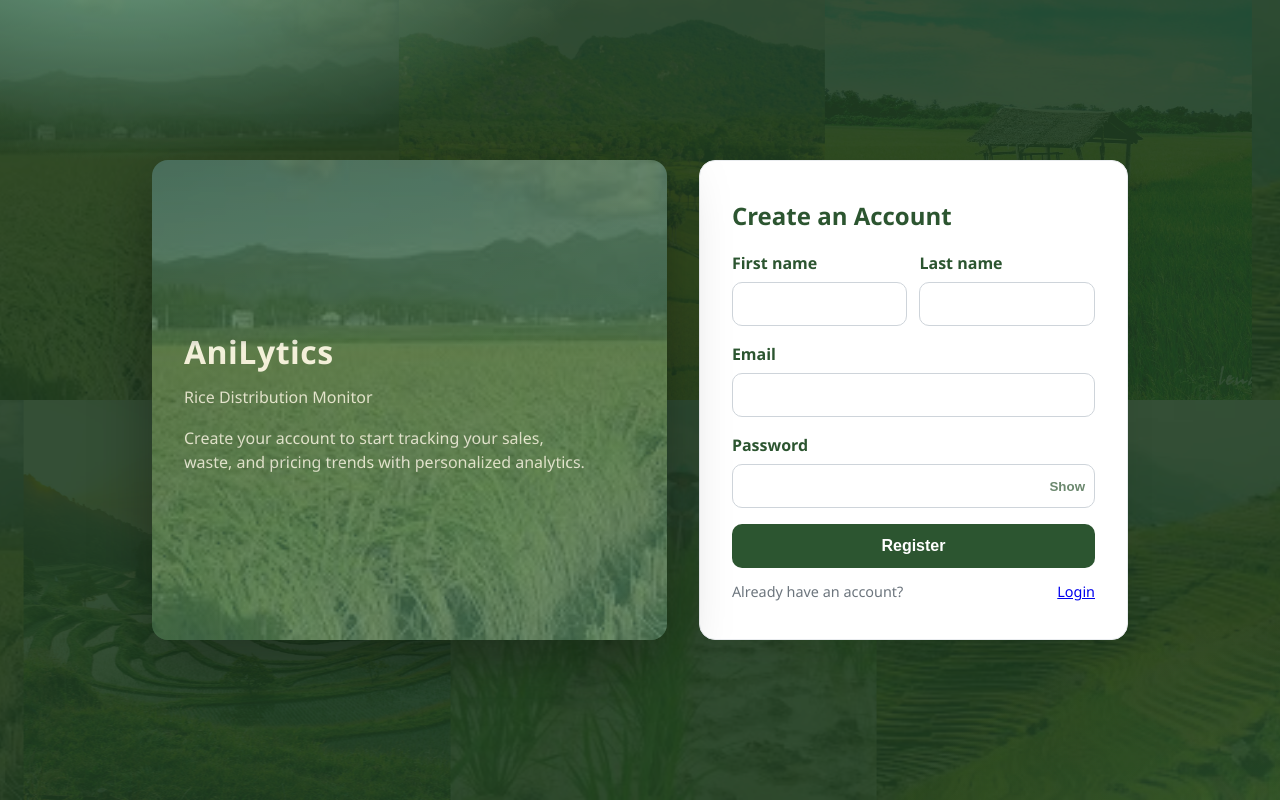
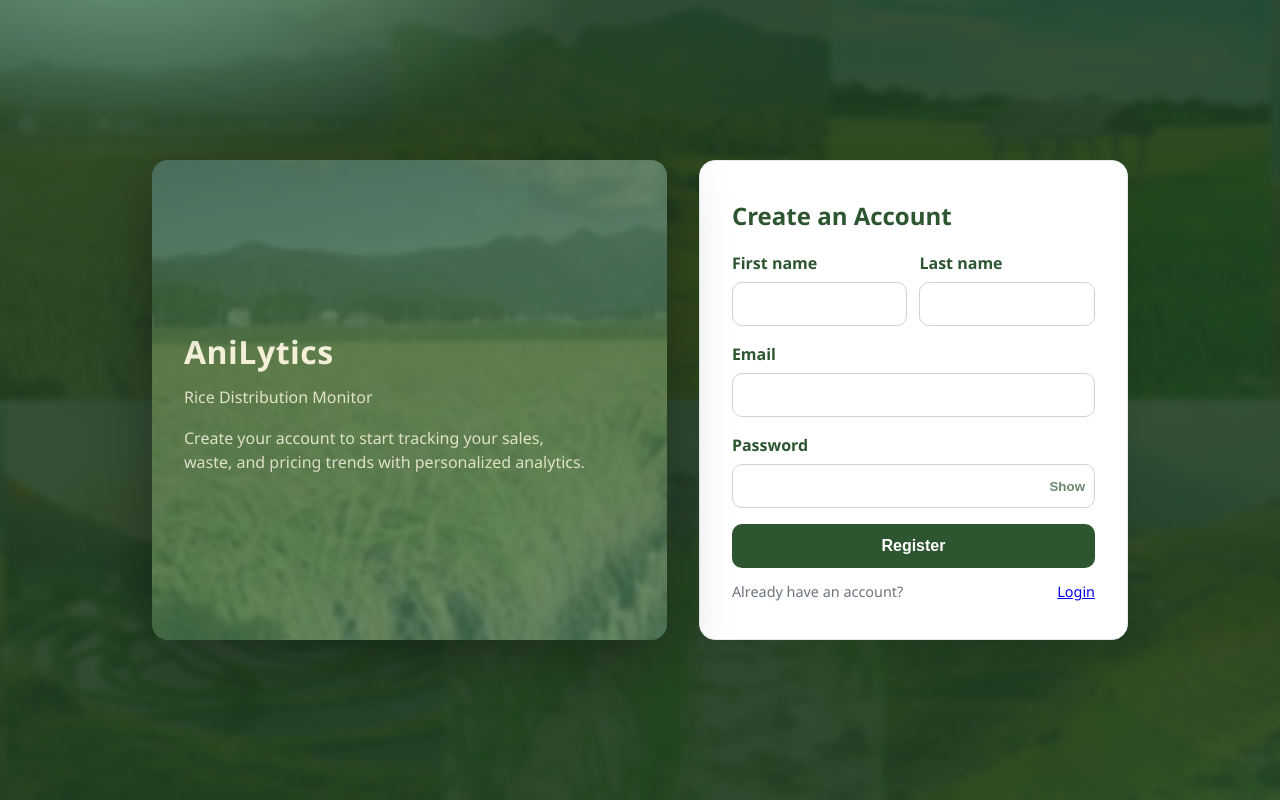
Before and after one commit to Vince0028/anilytics-rice-app, a Flask app: page /register in a window 1280 px wide. Run offline with Flask 2, Linux system fonts and the light colour scheme; some libraries are stand-ins or nearby versions.

Commit message:
bg fixes

```diff
--- a/static/style.css
+++ b/static/style.css
@@ -6,9 +6,22 @@
 
 body {
   font-family: "Segoe UI", Tahoma, Geneva, Verdana, sans-serif;
-  background-color: #f5f7fa;
+  background-color: transparent;
   color: #333;
   line-height: 1.6;
+  position: relative;
+}
+
+body:not(.auth)::before {
+  content: "";
+  position: fixed;
+  inset: 0;
+  background: url('/image/rice13.png') no-repeat center center;
+  background-size: cover;
+  filter: blur(4px);
+  transform: scale(1.03);
+  will-change: transform, filter;
+  z-index: -1;
 }
 
 /* Enhanced Analytics Styles */
@@ -802,7 +815,7 @@ body {
 /* Main Content Enhancement */
 .main-content {
     min-height: calc(100vh - 80px);
-    background: #f8f9fa;
+    background: transparent;
     padding: 2rem 0;
 }
 
--- a/templates/register.html
+++ b/templates/register.html
@@ -8,7 +8,9 @@
     <style>
         html { overflow-y: scroll; }
         body { min-height: 100vh; margin: 0; display: flex; align-items: center; justify-content: center; background: radial-gradient(1200px 600px at 10% -10%, #6fa37f 0%, transparent 40%), radial-gradient(1200px 600px at 110% 110%, #2c5530 0%, #1f3d21 45%); position: relative; overflow: hidden; }
-        .bg-carousel { position: absolute; inset: 0; opacity: .2; pointer-events: none; overflow: hidden; }
+        /* Hide global rice13 background on auth page */
+        body::before { content: none !important; display: none !important; }
+        .bg-carousel { position: absolute; inset: 0; opacity: .2; pointer-events: none; overflow: hidden; filter: blur(3px); transform: scale(1.03); }
         .bg-row { position:absolute; left:0; right:0; height:50%; overflow:hidden; }
         .bg-row.top { top:0; }
         .bg-row.bottom { bottom:0; }
@@ -22,7 +24,7 @@
         .brand-card { position: relative; background: linear-gradient(160deg, #2c5530, #4a7c59); color: #fff; border-radius: 16px; padding: 2rem; display: flex; flex-direction: column; justify-content: center; box-shadow: 0 20px 60px rgba(0,0,0,.35); overflow: hidden; min-height: clamp(440px, 60vh, 560px); }
         .brand-card h1 { margin: 0 0 .25rem 0; font-size: 2rem; letter-spacing: .5px; }
         .brand-card p { margin: .25rem 0 0 0; opacity: .9; }
-        .carousel { position: absolute; inset: 0; opacity: .25; }
+        .carousel { position: absolute; inset: 0; opacity: .25; filter: blur(2px); transform: scale(1.02); }
         .carousel-track { position: absolute; inset: 0; display: flex; align-items: center; height: 100%; transform: translateX(0); transition: transform .5s ease; }
         .carousel-slide { min-width: 100%; height: 100%; background-position: center; background-size: cover; filter: saturate(0.8) contrast(0.9); }
         .carousel-nav { position: absolute; left: 0; right: 0; bottom: 12px; display: flex; justify-content: center; gap: 6px; }
@@ -96,7 +98,7 @@
         })
     </script>
 </head>
-<body>
+<body class="auth">
     <div class="bg-carousel"></div>
     <div class="auth-shell">
         <div class="brand-card">
```
Also changed, not shown: templates/login.html (+5 -3 lines).
